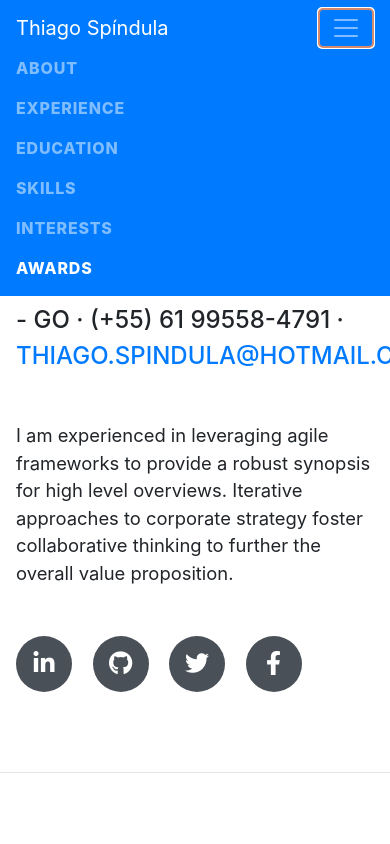
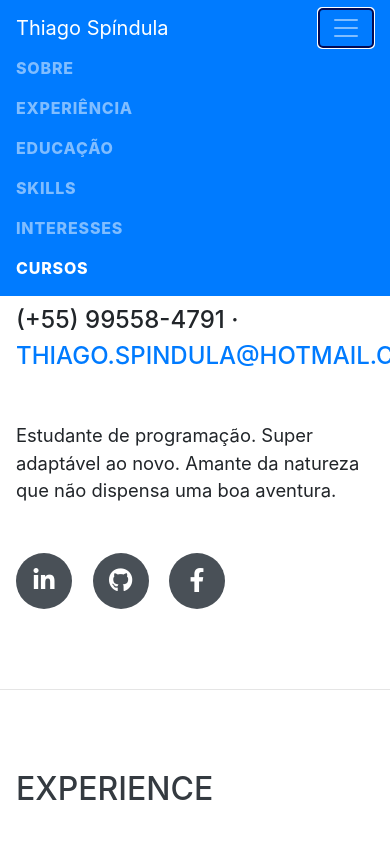
Before and after one commit to thiagospindula/thiagospindula.github.io, a website with bundled scripts: page index.html in a window 390 px wide. Both pictures are taken after a click on the button "Toggle navigation". Shown: the top 844 px of the page. Built offline with nearby package versions, Linux system fonts and the light colour scheme; a web font is replaced by a local one.

Commit message:
Segundo commit de pagina de apresentação pessoal (templates e links corrigidos)

```diff
--- a/css/resume.css
+++ b/css/resume.css
@@ -59,7 +59,7 @@
   height: 3.5rem;
   width: 3.5rem;
   background-color: #495057;
-  color: #fff !important;
+  color: rgb(255, 255, 255) !important;
   border-radius: 100%;
   text-align: center;
   font-size: 1.5rem;
@@ -72,7 +72,7 @@
 }
 
 .social-icons a:hover {
-  background-color: #BD5D38;
+  background-color: rgb(2, 10, 83);
 }
 
 .dev-icons {
@@ -80,7 +80,7 @@
 }
 
 .dev-icons .list-inline-item i:hover {
-  color: #BD5D38;
+  color: rgb(2, 10, 83);
 }
 
 #sideNav .navbar-nav .nav-item .nav-link {
@@ -90,7 +90,7 @@
 }
 
 #sideNav .navbar-toggler:focus {
-  outline-color: #d48a6e;
+  outline-color: rgb(2, 10, 83);
 }
 
 @media (min-width: 992px) {
@@ -160,15 +160,15 @@
 }
 
 .bg-primary {
-  background-color: #BD5D38 !important;
+  background-color: rgb(2, 10, 83) !important;
 }
 
 .text-primary {
-  color: #BD5D38 !important;
+  color: rgb(2, 10, 83) !important;
 }
 
 a {
-  color: #BD5D38;
+  color: rgb(2, 10, 83);
 }
 
 a:hover, a:focus, a:active {
--- a/index.html
+++ b/index.html
@@ -8,7 +8,7 @@
   <meta name="description" content="">
   <meta name="author" content="">
 
-  <title>Curriculo - Thiago Spíndula</title>
+  <title>Resume - Start Bootstrap Theme</title>
 
   <!-- Bootstrap core CSS -->
   <link href="vendor/bootstrap/css/bootstrap.min.css" rel="stylesheet">
@@ -19,7 +19,7 @@
   <link href="vendor/fontawesome-free/css/all.min.css" rel="stylesheet">
 
   <!-- Custom styles for this template -->
-  <link href="css/resume.min.css" rel="stylesheet">
+  <link href="css/resume.css" rel="stylesheet">
 
 </head>
 
@@ -29,7 +29,7 @@
     <a class="navbar-brand js-scroll-trigger" href="#page-top">
       <span class="d-block d-lg-none">Thiago Spíndula</span>
       <span class="d-none d-lg-block">
-        <img class="img-fluid img-profile rounded-circle mx-auto mb-2" src="img/profile_thiago.jpg" alt="imagem de perfil do thiago na irlanda">
+        <img class="img-fluid img-profile rounded-circle mx-auto mb-2" src="img/profile_thiago.jpg" alt="">
       </span>
     </a>
     <button class="navbar-toggler" type="button" data-toggle="collapse" data-target="#navbarSupportedContent" aria-controls="navbarSupportedContent" aria-expanded="false" aria-label="Toggle navigation">
@@ -38,22 +38,22 @@
     <div class="collapse navbar-collapse" id="navbarSupportedContent">
       <ul class="navbar-nav">
         <li class="nav-item">
-          <a class="nav-link js-scroll-trigger" href="#about">About</a>
+          <a class="nav-link js-scroll-trigger" href="#about">Sobre</a>
         </li>
         <li class="nav-item">
-          <a class="nav-link js-scroll-trigger" href="#experience">Experience</a>
+          <a class="nav-link js-scroll-trigger" href="#experience">Experiência</a>
         </li>
         <li class="nav-item">
-          <a class="nav-link js-scroll-trigger" href="#education">Education</a>
+          <a class="nav-link js-scroll-trigger" href="#education">Educação</a>
         </li>
         <li class="nav-item">
           <a class="nav-link js-scroll-trigger" href="#skills">Skills</a>
         </li>
         <li class="nav-item">
-          <a class="nav-link js-scroll-trigger" href="#interests">Interests</a>
+          <a class="nav-link js-scroll-trigger" href="#interests">Interesses</a>
         </li>
         <li class="nav-item">
-          <a class="nav-link js-scroll-trigger" href="#awards">Awards</a>
+          <a class="nav-link js-scroll-trigger" href="#awards">Cursos</a>
         </li>
       </ul>
     </div>
@@ -66,21 +66,18 @@
         <h1 class="mb-0">Thiago
           <span class="text-primary">Spíndula</span>
         </h1>
-        <div class="subheading mb-5">Rua Padre Rosa N° 555, Setor Aeroporto, Luziânia - GO · (+55) 61 99558-4791 ·
+        <div class="subheading mb-5">Rua Padre Rosa, Setor Aeroporto · Luziânia - GO ·  (+55) 99558-4791 ·
           <a href="thiago.spindula@hotmail.com">thiago.spindula@hotmail.com</a>
         </div>
-        <p class="lead mb-5">I am experienced in leveraging agile frameworks to provide a robust synopsis for high level overviews. Iterative approaches to corporate strategy foster collaborative thinking to further the overall value proposition.</p>
+        <p class="lead mb-5">Estudante de programação. Super adaptável ao novo. Amante da natureza que não dispensa uma boa aventura.</p>
         <div class="social-icons">
-          <a href="#">
+          <a href="https://www.linkedin.com/in/thiagospindula/" target="_blank">
             <i class="fab fa-linkedin-in"></i>
           </a>
-          <a href="#">
+          <a href="https://www.github.com/thiagospindula" target="_blank">
             <i class="fab fa-github"></i>
           </a>
-          <a href="#">
-            <i class="fab fa-twitter"></i>
-          </a>
-          <a href="#">
+          <a href="https://www.facebook.com/thiago.spindula" target="_blank">
             <i class="fab fa-facebook-f"></i>
           </a>
         </div>
```
Also changed, not shown: img/profile_thiago.jpg.
